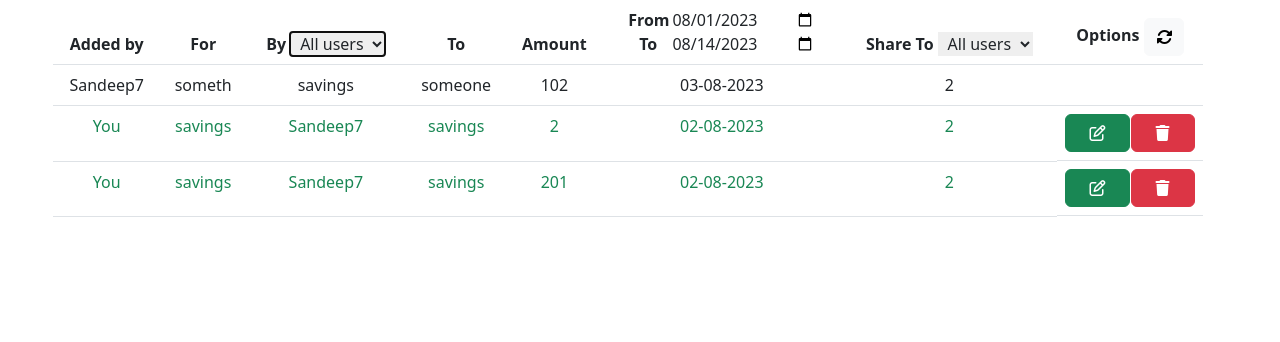
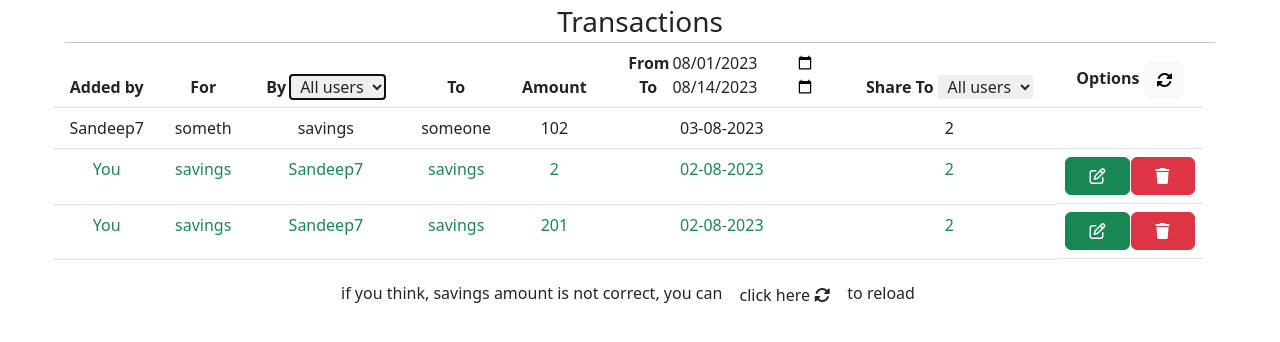
Before and after one commit to SandeepK1729/tm, a Django app: page /group/1/transactions in a window 1280 px wide. Shown: the part 62-404 px from the top of the page. Run offline with Django 4.2, Linux system fonts and the light colour scheme; a user stored in the database is signed in; data comes from the database, SQL or seed files in the repository; both versions use the stored data as it was after the commit; some libraries are stand-ins or nearby versions.

Commit message:
add savings recalculator

```diff
--- a/group/models.py
+++ b/group/models.py
@@ -3,8 +3,9 @@ from django.db                  import models
 from django.utils               import timezone
 from django.utils.translation   import gettext_lazy as _
 from django.utils               import timezone
+from core.models                import User
 
-
+savings_user = User.objects.get(username = "savings")
 class Group(models.Model):
     """
         Group model
@@ -72,19 +73,16 @@ class Group(models.Model):
         savings_amount = 0
 
         for transaction in self.transactions.all():
-            if transaction.transaction_for != "savings" and transaction.by != User.objects.get("savings"):
+            if transaction.transaction_for != "savings" and transaction.by != savings_user:
                 continue
 
             if transaction.transaction_for == "savings":
                 savings_amount += transaction.amount
-            if transaction.by == "savings":
+            if transaction.by == savings_user:
                 savings_amount -= transaction.amount
 
-            print("debugger")
 
-    def recalculate_savings(self):
-        self.savings = self.get_savings_amount
-        self.save()
+        return savings_amount
 
     def update_savings_amount(self):
         self.savings = self.get_savings_amount
--- a/group/views.py
+++ b/group/views.py
@@ -333,5 +333,5 @@ def group_transactions_monthly_split(request, group):
 @login_required
 @group_member_login_required
 def recalculate_savings(request, group):
-    group.recalculate_savings()
-    return HttpResponse(f"Recalculated Savings for {group.name}, new savings amount is {group.savings}")
+    group.update_savings_amount()
+    return HttpResponse(group.savings, status = 200)
--- a/transaction_manager/templates/nav.html
+++ b/transaction_manager/templates/nav.html
@@ -23,9 +23,13 @@
 
             {% if group.savings != 0 %}
               <li class="nav-item">
-                <a class="nav-link active text-success" aria-current="page" href="{% url 'transactions monthly split' group.id %}">Savings : {{ group.savings }}</a>
+                <a class="nav-link active text-success" id="savings_amount" aria-current="page" href="{% url 'transactions monthly split' group.id %}">Savings : {{ group.savings }}
+
+                </a>
               </li>
+
             {% endif %}
+
 
             <li class="nav-item">
               <a class="nav-link active" aria-current="page" href="{% url 'transactions' group.id %}">View Transactions</a>
--- a/transaction_manager/templates/pages/transactions.html
+++ b/transaction_manager/templates/pages/transactions.html
@@ -2,6 +2,9 @@
 
 {% block body %}
     <div class="container">
+        <p class="fs-3 text-center">Transactions</p>
+
+        <hr>
         <div class="xl-col-8 col-12 row justify-content-center table-responsive">
             <table class="table table-hover text-center">
                 <thead>
@@ -44,6 +47,15 @@
                 <tbody id = "transactions_list">
                 </tbody>
             </table>
+
+            <br>
+            <p class="text-center"> if you think, savings amount is not correct, you can
+                <button id="recalculate_savings" class="btn btn" aria-current="page" data-bs-toggle="modal" data-bs-target="#savingsModal">
+                    click here
+                    <i class="fas fa-sync-alt"></i>
+                </button> to reload
+            </p>
+            <br>
         </div>
     </div>
 
@@ -59,6 +71,20 @@
         var data = [];
         let username = $("#username");
         let share_to = $("#share_to");
+
+        let update_savings = () => {
+            $.ajax({
+                url : "{% url 'recalculate savings' group.id %}",
+                type : "GET",
+                success : (json) => {
+                    alert("savings recalculated successfully");
+                    $("#savings_amount").html(`Savings : ${json}`);
+                },
+                failure: () => {
+                    alert("savings recalculation failed");
+                }
+            });
+        }
 
         async function fetch_data() {
             console.log("fetching data");
@@ -149,11 +175,14 @@
         start_point.change(on_filtering);
         stop_point.change(on_filtering);
 
+
         $(document).ready(function() {
             console.log( "ready!" );
             on_filtering();
 
             username.focus();
+
+            $("#recalculate_savings").on("click", update_savings);
          });
 
     </script>
--- a/transaction_manager/templates/pages/transactions_split.html
+++ b/transaction_manager/templates/pages/transactions_split.html
@@ -7,6 +7,8 @@
         <p class="text-secondary">Total spend amount by group is {{ total_spend_amount }}</p>
         <p class="text-success">Total savings of group is {{ total_savings }}</p>
         <br>
+
+
 
         {% if total != 0 %}
 
```
Also changed, not shown: transaction_manager/db.sqlite3.
